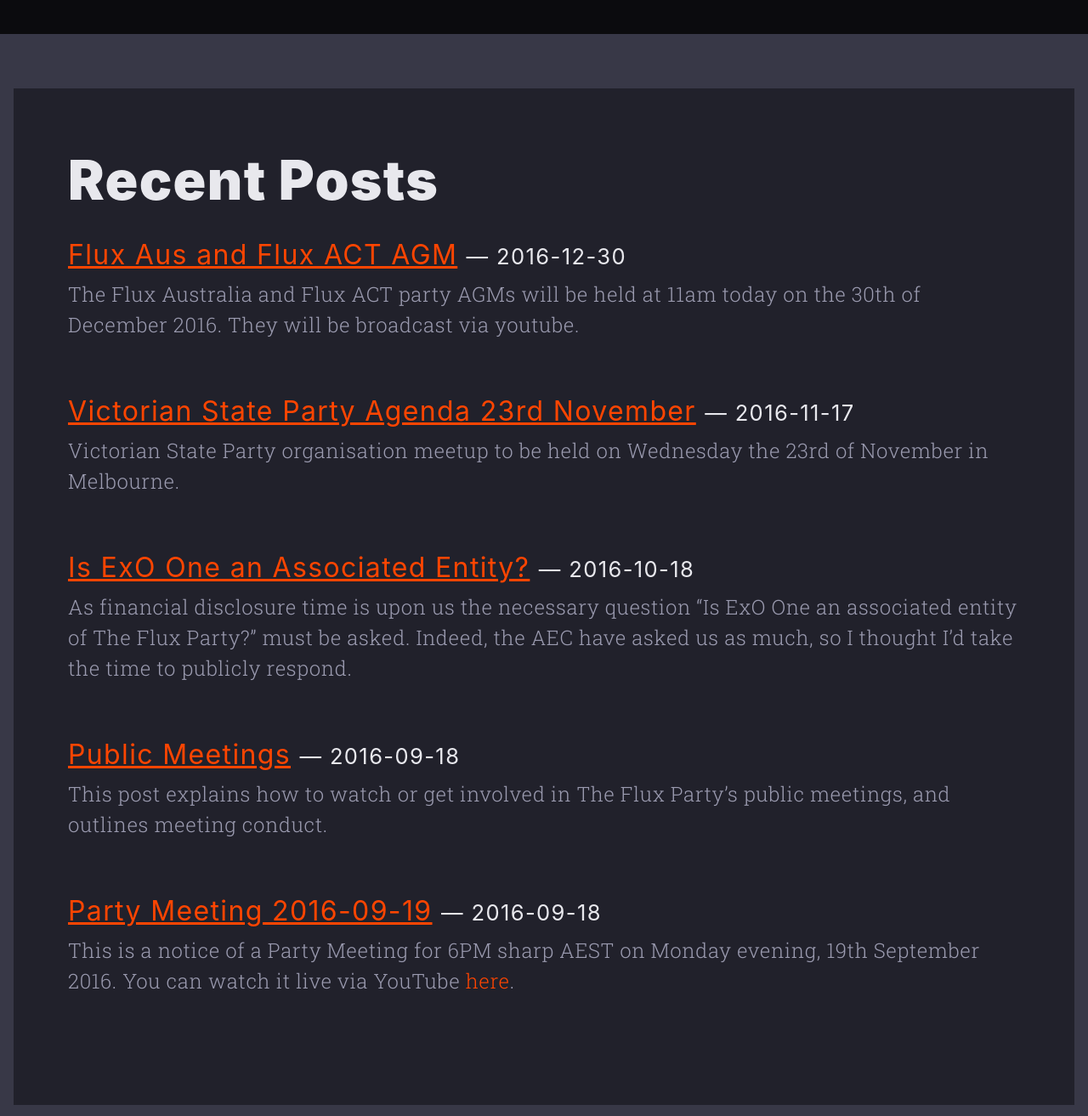
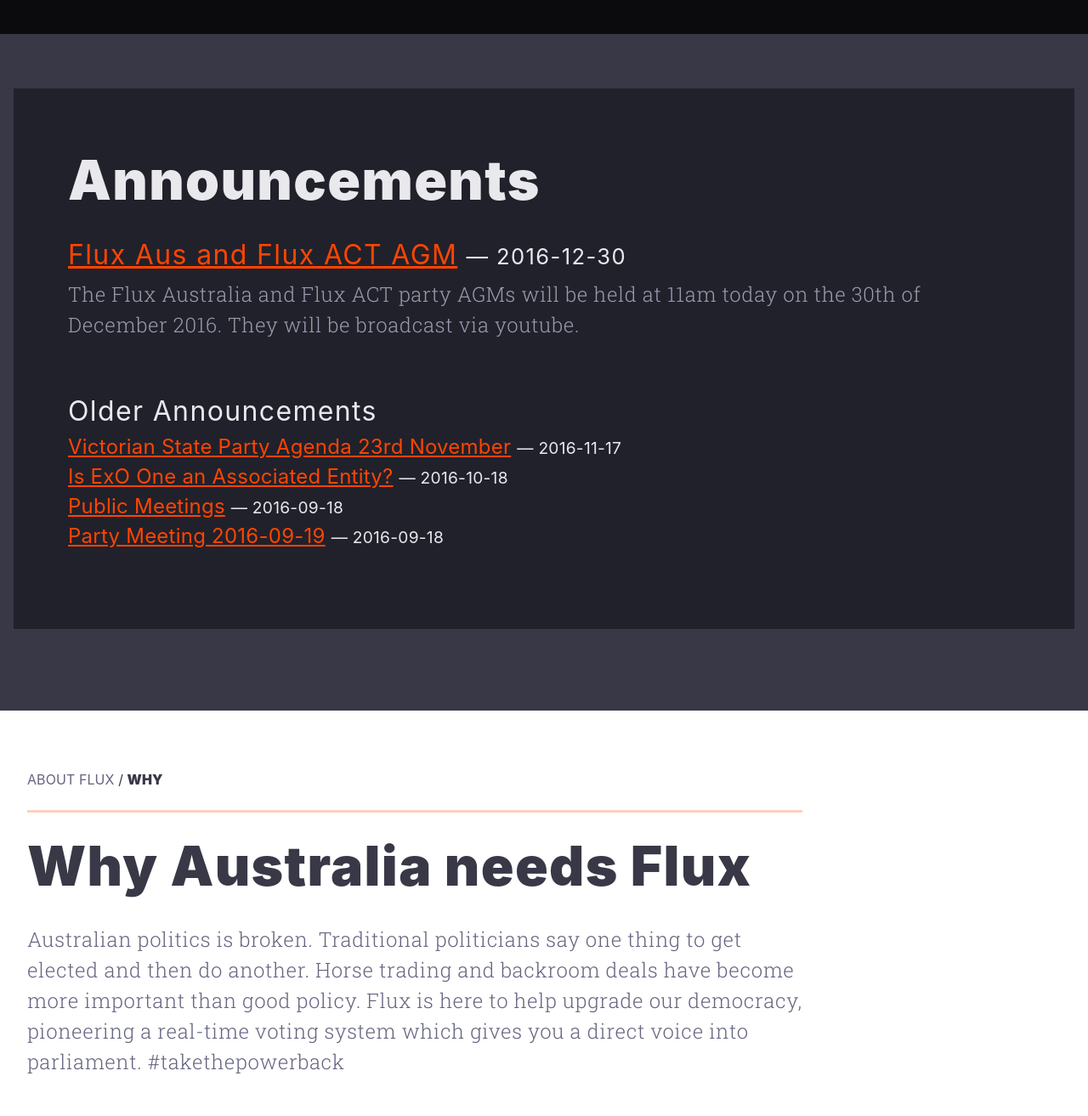
Before and after one commit to voteflux/flux-website-v2, a Jekyll site: the page built from index.html, in a window 1280 px wide and 1400 px high, scrolled down 1483 px, cut to the strip 87-1400 px from the top of the window. Shown: the whole strip at 85% size. Built offline with Jekyll 4.4.1, drawn with Linux system fonts in a browser that asks for light colours.

Commit message:
Apply Tom's changes to the Posts section

```diff
--- a/index.html
+++ b/index.html
@@ -239,18 +239,22 @@
           <div class="bg-near-black light-gray px3 py4 sm-p4 mb3">
             <div class="mb3" id="blog">
               {% include components/main-heading.html
-              text="Recent Posts"
+              text="Announcements"
               font-size="h0 line-height-2"
               font-weight="bold" %}
 
               <div id="recent-posts-section">
-                {% for post in site.posts %}
+                {% for post in site.posts limit:1 %}
                 <div class="post">
                   <h1 class="h1 regular"><a class="underline" href="{{ post.url }}">{{ post.title }}</a> <small>&mdash; {{ post.date | date: "%Y-%m-%d" }}</small></h1>
                   <div class="h3 sm-h2 h-font mb4 light letter-spacing-2 line-height-4 silver">
                     {{ post.excerpt }}
                   </div>
                 </div>
+                {% endfor %}
+                <h1 class="h1 regular">Older Announcements</h2>
+                  {% for post in site.posts offset:1 %}
+                  <h2 class="h2 regular"><a class="underline" href="{{ post.url }}">{{ post.title }}</a> <small>&mdash; {{ post.date | date: "%Y-%m-%d" }}</small></h1>
                 {% endfor %}
               </div>
             </div>
```
